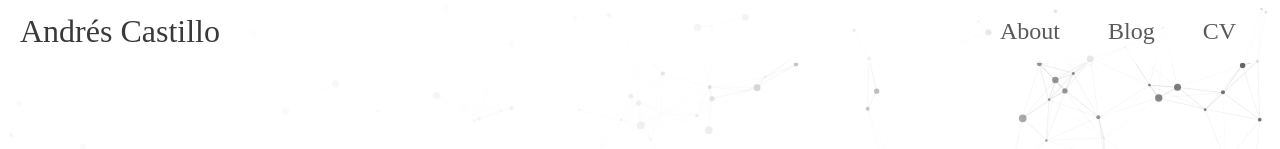
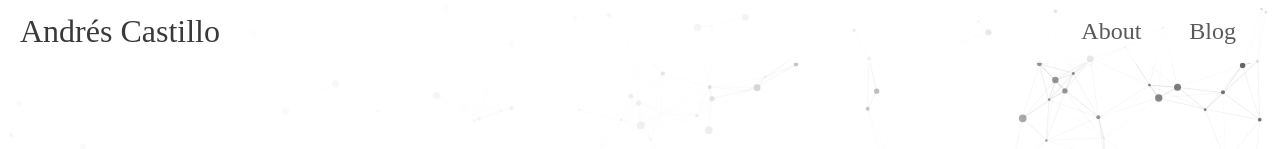
Before and after one commit to andrescastillovega/andres_personal_website, a plain HTML site: page 403.html in a window 1280 px wide. Shown: the top 149 px of the page. Drawn offline with nearby package versions, Linux system fonts and the light colour scheme; animation ran at ten frames a second; a web font is replaced by a local one.

Commit message:
Remove CV file and nav links from all pages
Co-Authored-By: Claude Opus 4.6 (1M context) <noreply@anthropic.com>

```diff
--- a/403.html
+++ b/403.html
@@ -65,9 +65,6 @@
         <li class="nav-item">
           <a class="nav-link" href="../blog.html">Blog</a>
         </li>
-        <li class="nav-item">
-          <a class="nav-link" href="../assets/files/CV_Andres_Castillo_Jan_2024.pdf" target="_blank">CV</a>
-        </li>
         <!-- <li class="nav-item">
           <a class="nav-link" href="#">Projects</a>
         </li> -->
```
Also changed, not shown: 404.html (+0 -3 lines), blog.html (+0 -3 lines), blog_entries/predicting_salaries_gta.html (+0 -3 lines), blog_entries/pydantic_intro.html (+0 -3 lines), index.html (+0 -3 lines).
